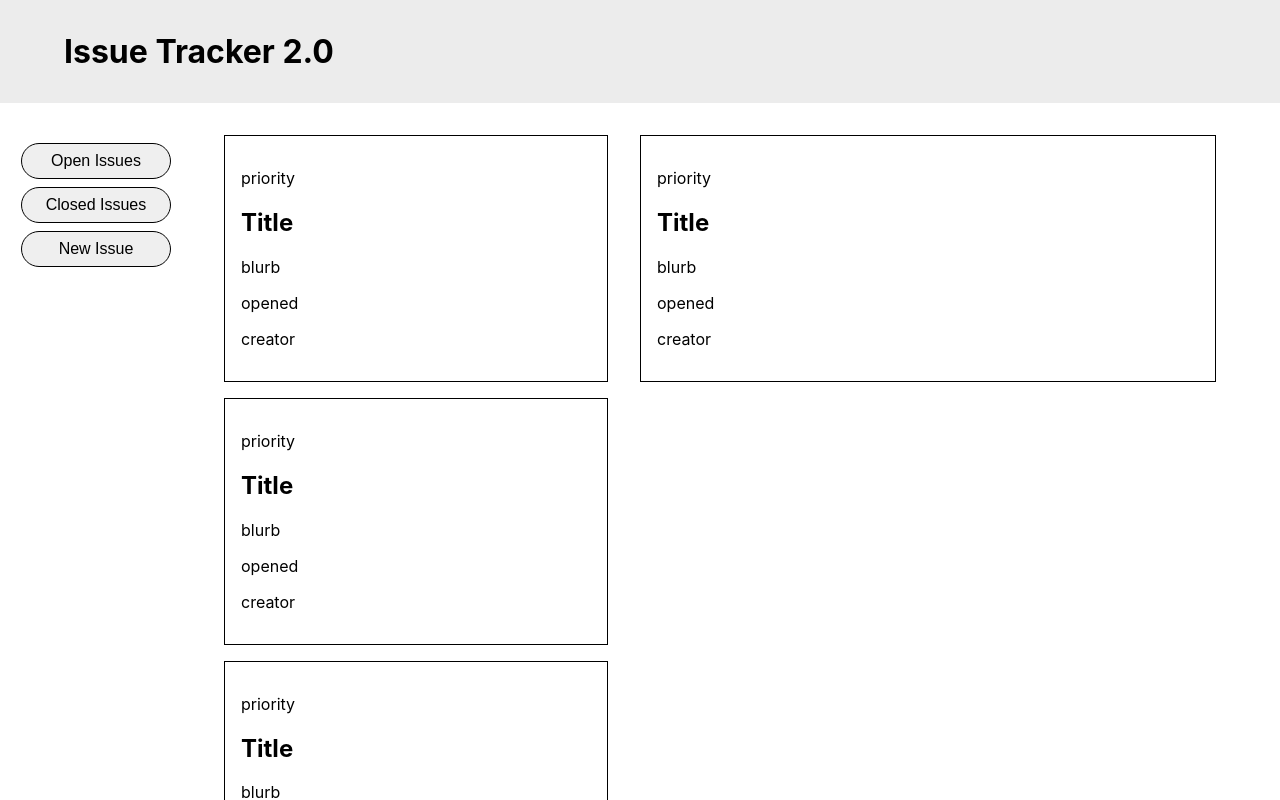
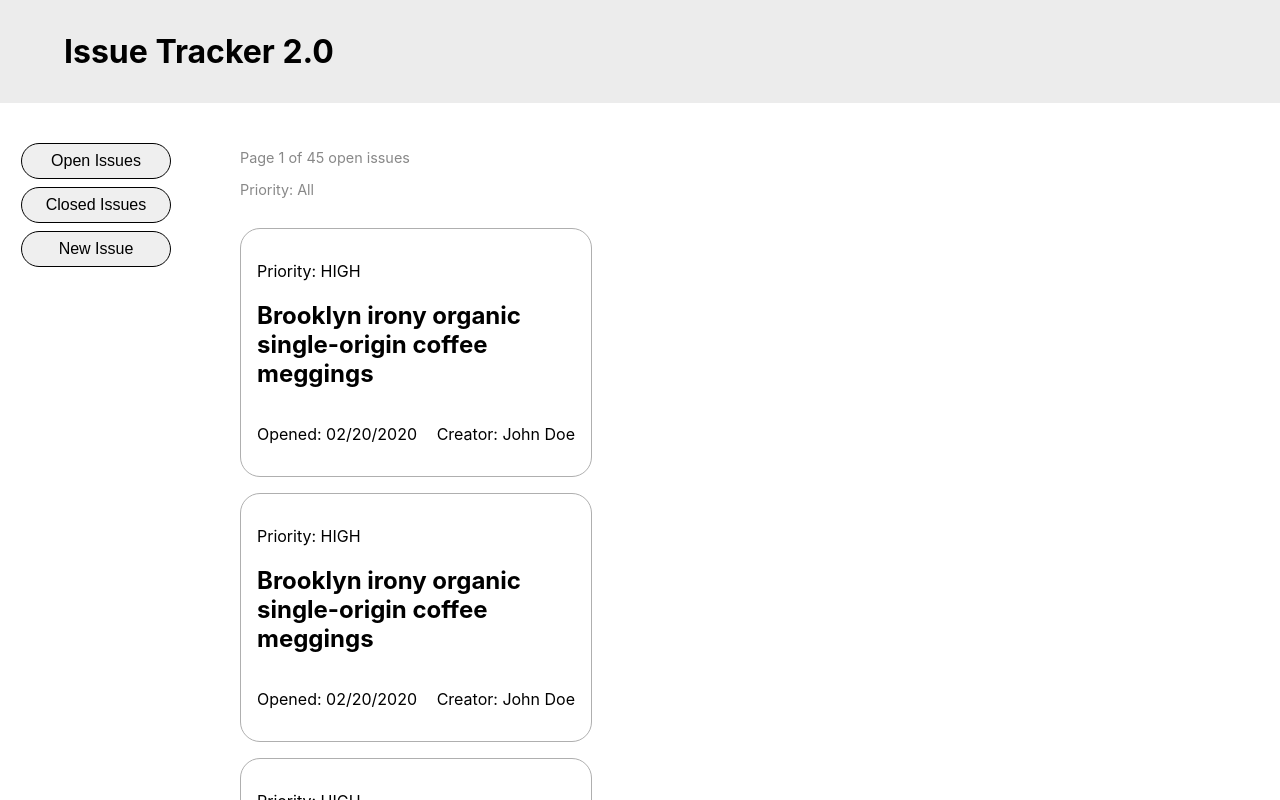
Before and after one commit to MauriceOppenberger/Issue-Tracker, a React (Create React App) app: page /open-issues in a window 1280 px wide. Shown: the top 800 px of the page. Built offline with nearby package versions, Linux system fonts and the light colour scheme.

Commit message:
add onCLick function and display  single issue component

```diff
--- a/src/components/IssueList.js
+++ b/src/components/IssueList.js
@@ -1,33 +1,42 @@
-import React from "react";
+import React, { useEffect, useState } from "react";
 import SingleIssue from "./SingleIssue";
 
 import IssueListWrapper from "./styles/IssueListWrapper";
 const IssueList = () => {
+  const [open, setOpen] = useState(false);
   const issues = [1, 2, 3, 4, 5, 6, 7, 8, 9, 10];
   return (
     <IssueListWrapper>
       <div className="list-container">
+        <div className="list-info">
+          <p>Page 1 of 45 open issues </p>
+          <p>Priority: All</p>
+        </div>
         <ul className="issue-list">
           {issues.map(el => {
             return (
-              <li className="list-item">
+              <li className="list-item" onClick={() => setOpen(true)}>
                 <div className="issue-container">
-                  <p>priority</p>
-                  <h2>Title</h2>
-                  <p>blurb</p>
-                  <span>
-                    <p>opened</p>
-                  </span>
-                  <span>
-                    <p>creator</p>
-                  </span>
+                  <p>Priority: HIGH</p>
+                  <h2>Brooklyn irony organic single-origin coffee meggings</h2>
+
+                  <div className="meta-info">
+                    <p>Opened: 02/20/2020</p>
+                    <p>Creator: John Doe</p>
+                  </div>
                 </div>
               </li>
             );
           })}
         </ul>
+        <div className="pagination">
+          <button className="button active">1</button>
+          <button className="button">2</button>
+          <button className="button">3</button>
+          <button className="button">4</button>
+        </div>
       </div>
-      <SingleIssue />
+      {open && <SingleIssue />}
     </IssueListWrapper>
   );
 };
--- a/src/components/SingleIssue.js
+++ b/src/components/SingleIssue.js
@@ -5,15 +5,44 @@ const SingleIssue = () => {
   return (
     <SingleIssueWrapper>
       <div className="issue-container">
+        <h2>Brooklyn irony organic single-origin coffee meggings</h2>
+        <button className="btn nav-button">Close Issue</button>
+        <br />
+        <br />
+        <hr />
         <p>priority</p>
-        <h2>Title</h2>
-        <p>blurb</p>
-        <span>
-          <p>opened</p>
-        </span>
-        <span>
-          <p>creator</p>
-        </span>
+        <p>opened</p>
+
+        <p>creator</p>
+        <p>
+          {" "}
+          Typewriter cliche crucifix bitters. Hot chicken tofu bespoke, direct
+          trade authentic beard fam craft beer yuccie af flannel cardigan
+          kinfolk migas. Tumblr scenester kale chips lo-fi biodiesel, woke raw
+          denim iceland waistcoat slow-carb. Copper mug poke cold-pressed, prism
+          crucifix cray direct trade retro tousled succulents vice live-edge
+          paleo bitters.
+        </p>
+        <p>
+          Wolf vegan yr craft beer taiyaki. Cardigan microdosing letterpress,
+          twee succulents plaid tilde brunch aesthetic synth. Tofu PBR&B pabst
+          meditation tilde. Scenester XOXO health goth, hell of letterpress
+          wayfarers four dollar toast tote bag offal normcore forage. Helvetica
+          ramps distillery sustainable tilde everyday carry health goth. Flannel
+          next level direct trade actually, asymmetrical disrupt pork belly
+          enamel pin mustache kickstarter helvetica cronut ugh brooklyn.
+        </p>
+        <p>
+          Brooklyn irony organic single-origin coffee meggings. Tote bag hell of
+          paleo, cliche meh bitters asymmetrical try-hard etsy ramps. Church-key
+          thundercats chambray prism. Drinking vinegar actually woke pok pok
+          roof party church-key. +1 venmo kale chips adaptogen, retro jianbing
+          pickled. Fingerstache raclette tattooed paleo. Prism adaptogen pop-up,
+          microdosing ethical tbh banjo kickstarter vinyl messenger bag.
+        </p>
+        <div style={{ textAlign: "center", padding: "1rem" }}>
+          <button className="btn nav-button">More Details</button>
+        </div>
       </div>
     </SingleIssueWrapper>
   );
--- a/src/components/styles/IssueListWrapper.js
+++ b/src/components/styles/IssueListWrapper.js
@@ -4,22 +4,50 @@ const IssueListWrapper = styled.div`
   display: grid;
   grid-template-columns: 30vw auto;
   padding: 0 2rem;
-
+  .list-info {
+    padding: 0 1rem;
+    color: #888;
+    font-size: 0.9rem;
+  }
   .list-container {
+    margin-bottom: 3rem;
   }
   .issue-container {
     padding: 1rem;
-    border: 1px solid;
+    border: 1px solid var(--darkGrey);
+    border-radius: 20px;
   }
   .issue-list {
     margin: 0;
-    padding: 0;
+    padding: 1rem;
   }
   .list-item {
     list-style: none;
 
     margin-bottom: 1rem;
   }
+  .meta-info {
+    display: flex;
+    flex-flow: row wrap;
+    justify-content: space-between;
+  }
+  .pagination {
+    text-align: center;
+    display: flex;
+    flex-flow: row wrap;
+    justify-content: center;
+
+    .button {
+      border: none;
+      font-size: 1rem;
+      margin: 0 0.2rem;
+    }
+    .button.active {
+      border-bottom: 1px solid;
+      font-size: 1.2rem;
+      font-weight: 600;
+    }
+  }
 `;
 
 export default IssueListWrapper;
--- a/src/components/styles/SingleIssueWrapper.js
+++ b/src/components/styles/SingleIssueWrapper.js
@@ -2,6 +2,12 @@ import styled from "styled-components";
 
 const SingleIssueWrapper = styled.div`
   padding: 0 2rem;
+
+  .issue-container {
+    position: -webkit-sticky;
+    position: sticky;
+    top: 20px;
+  }
 `;
 
 export default SingleIssueWrapper;
```
